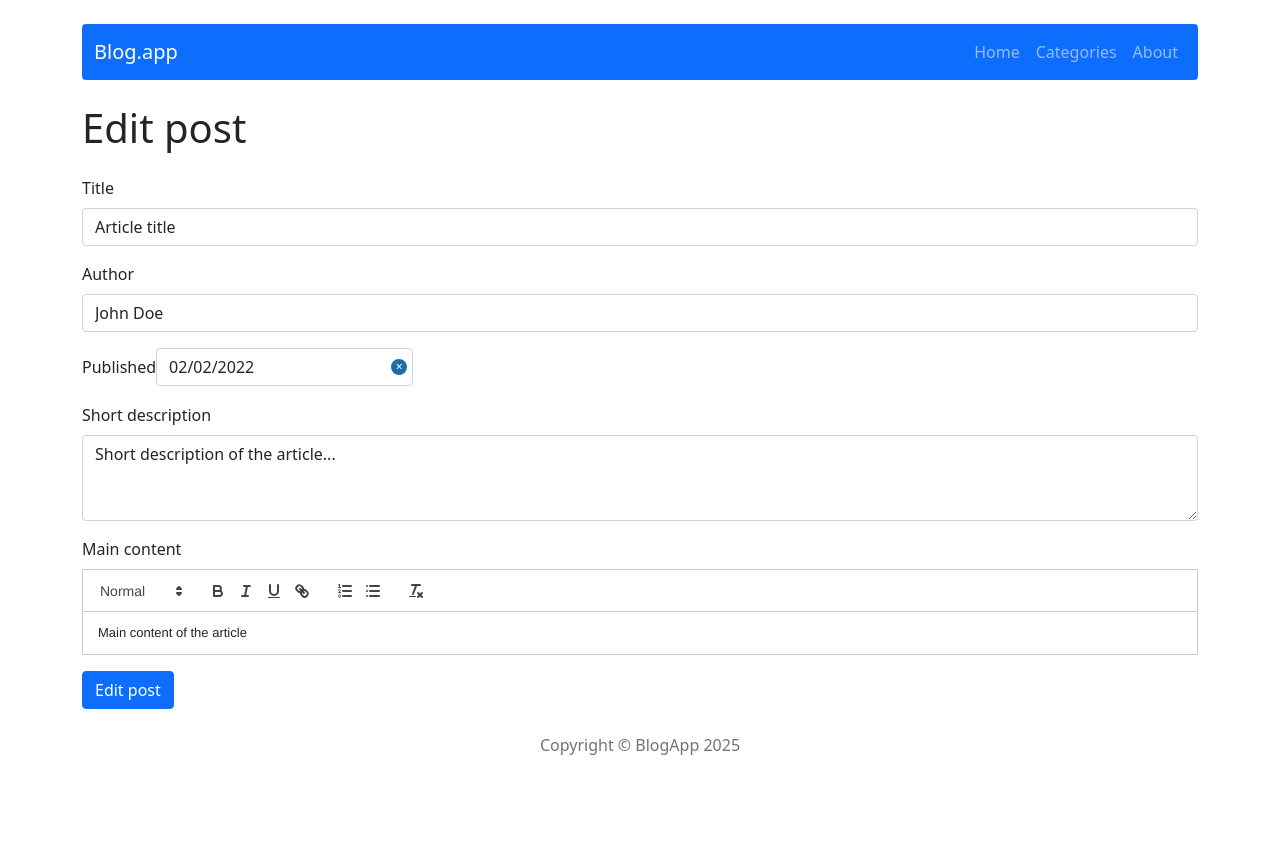
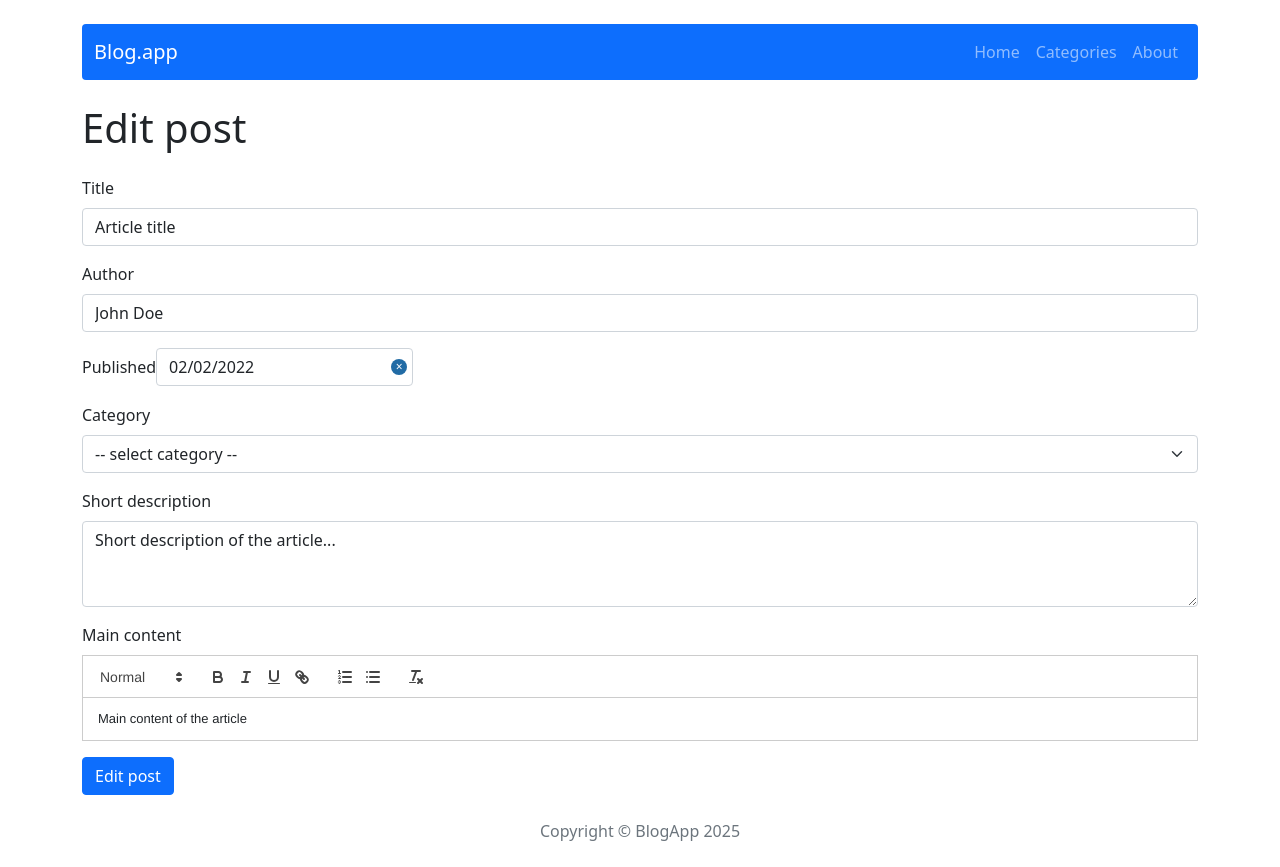
Before and after one commit to rafaraf75/blog-app, a React (Create React App) app: page /post/edit/1 in a window 1280 px wide. Before the commit the page ends 800 px from the top, so only its background shows below. Built offline with nearby package versions, Linux system fonts and the light colour scheme.

Commit message:
feat(postform): add category select and validation

```diff
--- a/src/components/features/PostForm.js
+++ b/src/components/features/PostForm.js
@@ -6,6 +6,8 @@ import 'react-quill/dist/quill.snow.css';
 import DatePicker from 'react-datepicker';
 import 'react-datepicker/dist/react-datepicker.css';
 import { useForm } from 'react-hook-form';
+import { useSelector } from 'react-redux';
+import { getAllCategories } from '../../redux/categoriesRedux';
 
 const PostForm = ({ action, actionText, ...props }) => {
   // --- RHF: init
@@ -25,6 +27,11 @@ const PostForm = ({ action, actionText, ...props }) => {
     props.shortDescription || ''
   );
   const [content, setContent] = useState(props.content || '');
+  const [category, setCategory] = useState(props.category || '');
+
+  // pobierz kategorie z magazynu (tymczasem może wyświetlić tylko ostrzeżenie o nieużywanej zmiennej)
+  // eslint-disable-next-line no-unused-vars
+  const categories = useSelector(getAllCategories);
 
   // --- dodatkowe błędy (dla content & date)
   const [contentError, setContentError] = useState(false);
@@ -41,7 +48,7 @@ const PostForm = ({ action, actionText, ...props }) => {
     setDateError(isDateEmpty);
 
     if (!isContentEmpty && !isDateEmpty) {
-      action({ title, author, publishedDate, shortDescription, content });
+      action({ title, author, publishedDate, shortDescription, content, category });
     }
   };
 
@@ -107,6 +114,29 @@ const PostForm = ({ action, actionText, ...props }) => {
         )}
       </Form.Group>
 
+      {/* CATEGORY */}
+      <Form.Group className="mb-3">
+        <Form.Label>Category</Form.Label>
+        <Form.Select
+          {...register('category', { required: true })}
+          value={category}
+          onChange={(e) => setCategory(e.target.value)}
+        >
+          <option value="">-- select category --</option>
+          {categories.map((c) => (
+            <option key={c.id} value={c.id}>
+              {c.name}
+            </option>
+          ))}
+        </Form.Select>
+
+        {errors.category && (
+          <small className="d-block form-text text-danger mt-2">
+            Category is required
+          </small>
+        )}
+      </Form.Group>
+
       {/* SHORT DESCRIPTION */}
       <Form.Group className="mb-3">
         <Form.Label>Short description</Form.Label>
@@ -154,9 +184,10 @@ PostForm.propTypes = {
   actionText: PropTypes.string.isRequired,
   title: PropTypes.string,
   author: PropTypes.string,
-  publishedDate: PropTypes.instanceOf(Date), // <-- zmiana!
+  publishedDate: PropTypes.instanceOf(Date),
   shortDescription: PropTypes.string,
   content: PropTypes.string,
+  category: PropTypes.string,
 };
 
 export default PostForm;
```
